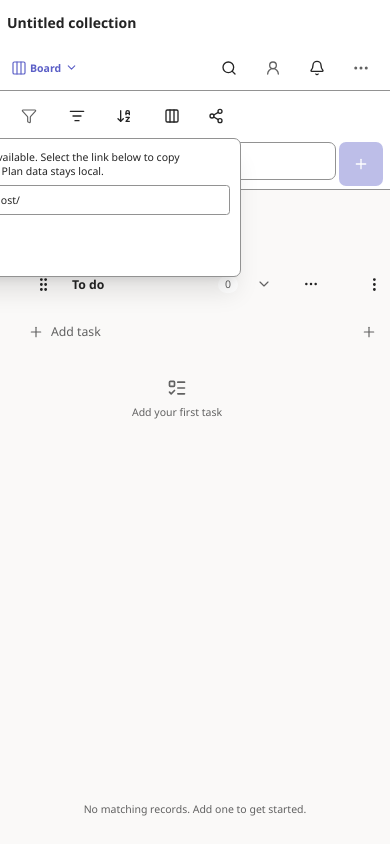
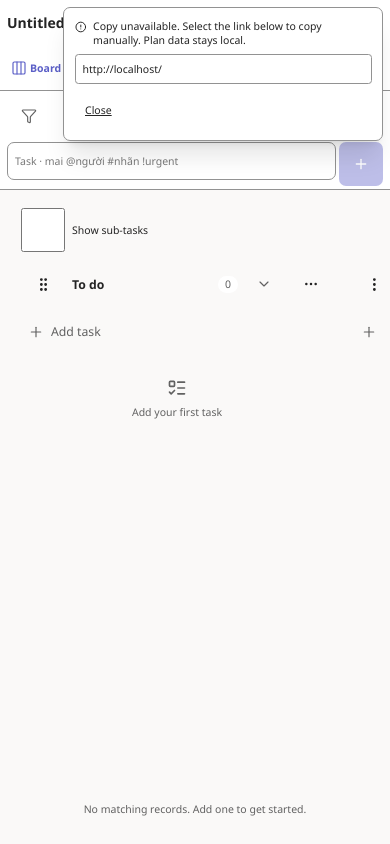
Before and after one commit to eddyvn98/collection-planner, a React (Vite) app: page / in a window 390 px wide. Both pictures are taken after a click on the button 219 px from the left and 116 px from the top of the page. Built offline with nearby package versions, Linux system fonts and the light colour scheme.

Commit message:
fix(7E): portal Share feedback into fixed viewport layer to keep Close reachable on mobile

```diff
--- a/src/renderers/CollectionSharePlan.tsx
+++ b/src/renderers/CollectionSharePlan.tsx
@@ -1,4 +1,5 @@
 import {useEffect,useState} from "react";
+import {createPortal} from "react-dom";
 import {Share2,CheckCircle2,AlertCircle} from "lucide-react";
 export function CollectionSharePlan(){
  const [message,setMessage]=useState("");
@@ -28,13 +29,13 @@ export function CollectionSharePlan(){
    onClick={()=>void share()}
    className="inline-flex min-h-11 items-center gap-2 rounded-lg px-3 text-xs hover:bg-[var(--planner-hover)] focus-visible:ring-2 focus-visible:ring-[var(--planner-accent)]">
    <Share2 size={16}/> <span className="hidden sm:inline">Share</span></button>
-  {message&&<div role="status" aria-live="polite" data-testid="planner-share-feedback"
-   className="absolute right-0 top-full z-[200] w-[min(320px,calc(100vw-16px))] rounded-lg border border-[var(--planner-border)] bg-[var(--planner-surface)] p-3 text-xs shadow-xl">
+  {message&&typeof document!=="undefined"&&createPortal(<div role="status" aria-live="polite" data-testid="planner-share-feedback"
+   className="fixed right-2 top-2 z-[15000] w-[min(320px,calc(100vw-16px))] rounded-lg border border-[var(--planner-border)] bg-[var(--planner-surface)] p-3 text-xs shadow-xl">
    <p className="flex gap-2">{manual?<AlertCircle size={16}/>:<CheckCircle2 size={16} className="text-emerald-600"/>}{message}</p>
    {manual&&<input aria-label="Manual plan link" readOnly value={typeof window==="undefined"?"":window.location.href}
     onFocus={e=>e.currentTarget.select()} className="mt-2 w-full rounded border border-[var(--planner-border)] bg-[var(--planner-surface)] p-2"/>}
    <button type="button" aria-label="Dismiss share feedback" onClick={()=>{setMessage("");setManual(false);}}
     className="mt-2 min-h-11 rounded px-3 underline">Close</button>
-  </div>}
+  </div>,document.body)}
  </div>;
 }
```
